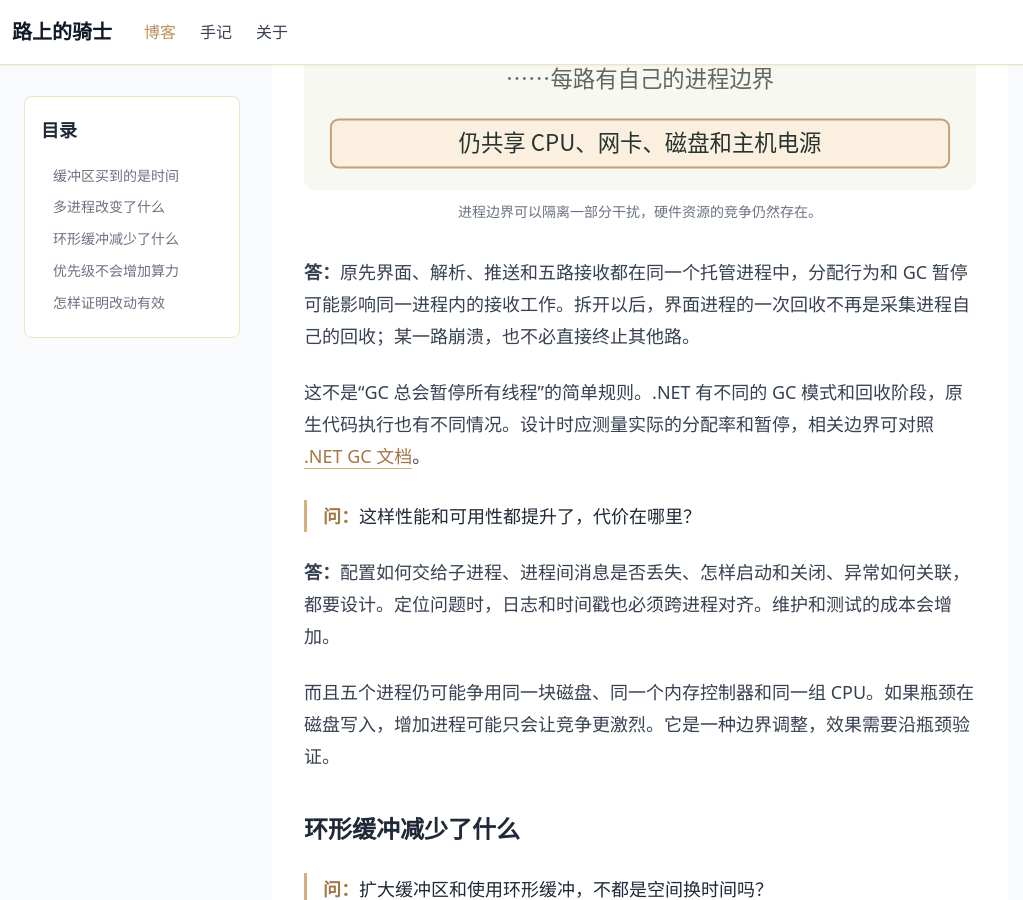
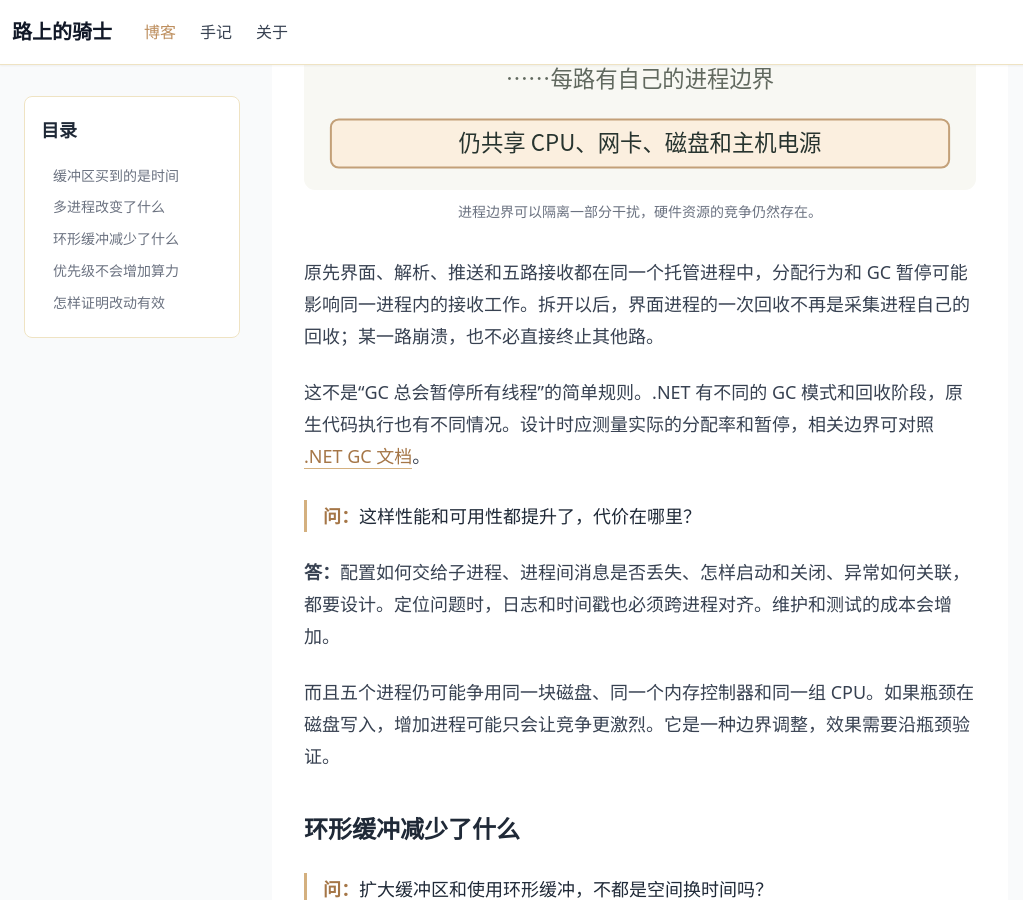
Before and after one commit to luli100/luli100.github.io, a Jekyll site: the page built from _posts/2026-10-03-architecture-dialogue-02-performance.html, in a window 1280 px wide and 900 px high, scrolled down 2622 px. Shown: the whole window, without its empty margins (0-1023 px from the left). Built offline with Jekyll 4.4.1, drawn with Linux system fonts in a browser that asks for light colours.

Commit message:
修正系统架构对话的重复答语标签与系列页措辞
- 第二、三篇图后多余的“答：”标签去掉，段落接续上一段回答
- 系列页“不必做过雷达系统”改为“数据采集系统”，与正文一致

Co-Authored-By: Claude Opus 5.5 <noreply@anthropic.com>

```diff
--- a/_posts/2026-10-03-architecture-dialogue-02-performance.html
+++ b/_posts/2026-10-03-architecture-dialogue-02-performance.html
@@ -43,7 +43,7 @@ toc:
   <a href="/images/posts/system-architecture/02-process-boundaries.svg" target="_blank" rel="noopener"><img src="/images/posts/system-architecture/02-process-boundaries.svg" alt="单进程中的界面、解析和接收共享运行时与地址空间；拆为界面进程和独立采集进程后形成局部故障边界，但所有进程仍共享CPU、网卡和磁盘。" width="600" height="480" loading="lazy"></a>
   <figcaption>进程边界可以隔离一部分干扰，硬件资源的竞争仍然存在。</figcaption>
 </figure>
-<p><strong>答：</strong>原先界面、解析、推送和五路接收都在同一个托管进程中，分配行为和 GC 暂停可能影响同一进程内的接收工作。拆开以后，界面进程的一次回收不再是采集进程自己的回收；某一路崩溃，也不必直接终止其他路。</p>
+<p>原先界面、解析、推送和五路接收都在同一个托管进程中，分配行为和 GC 暂停可能影响同一进程内的接收工作。拆开以后，界面进程的一次回收不再是采集进程自己的回收；某一路崩溃，也不必直接终止其他路。</p>
 <p>这不是“GC 总会暂停所有线程”的简单规则。.NET 有不同的 GC 模式和回收阶段，原生代码执行也有不同情况。设计时应测量实际的分配率和暂停，相关边界可对照 <a href="https://learn.microsoft.com/en-us/dotnet/standard/garbage-collection/workstation-server-gc">.NET GC 文档</a>。</p>
 <p class="dialogue-question"><strong>问：</strong>这样性能和可用性都提升了，代价在哪里？</p>
 <p><strong>答：</strong>配置如何交给子进程、进程间消息是否丢失、怎样启动和关闭、异常如何关联，都要设计。定位问题时，日志和时间戳也必须跨进程对齐。维护和测试的成本会增加。</p>
--- a/_posts/2026-10-04-architecture-dialogue-03-availability.html
+++ b/_posts/2026-10-04-architecture-dialogue-03-availability.html
@@ -58,7 +58,7 @@ toc:
   <a href="/images/posts/system-architecture/03-file-recovery.svg" target="_blank" rel="noopener"><img src="/images/posts/system-architecture/03-file-recovery.svg" alt="文件恢复读取完整记录，识别崩溃留下的不完整尾部，再重新建立有效边界；必须依靠长度、序号、格式版本与校验信息，而不能直接把所有尾部当作合法数据。" width="600" height="400" loading="lazy"></a>
   <figcaption>图中只展示局部写入中断。真实损失范围还受刷新策略、文件系统和设备行为影响。</figcaption>
 </figure>
-<p><strong>答：</strong>还要验证断电、缓冲未刷新、索引损坏等情况。应用调用写入成功，并不总等于数据已经持久到存储介质。不能仅因为“每帧定长”，就声称任何崩溃最多损失一帧。</p>
+<p>还要验证断电、缓冲未刷新、索引损坏等情况。应用调用写入成功，并不总等于数据已经持久到存储介质。不能仅因为“每帧定长”，就声称任何崩溃最多损失一帧。</p>
 <p class="dialogue-question"><strong>问：</strong>那为什么不对所有数据都做事务？</p>
 <p><strong>答：</strong>事务提供的原子性和一致性保障有成本，而且文件追加也不会因为我们使用了这个词就自动具备事务语义。高速原始数据和账户转账，对“只做了一半”的容忍完全不同。</p>
 <p>对采集系统，可以选择记录原始输入，保留足够的自描述信息，在恢复和后处理中识别缺口。对不能部分完成的业务操作，则要使用能兑现原子性、持久性要求的机制。关键是说明允许的损坏范围，并用故障测试验证。</p>
--- a/series/system-architecture.html
+++ b/series/system-architecture.html
@@ -5,7 +5,7 @@ permalink: /series/system-architecture/
 ---
 <p>学架构时，容易记住“缓存、并发、冗余、接口”这些名词，却未必能解释：为什么在这里使用它，用了以后又会失去什么。</p>
 <p>这个系列从学习系统架构设计师知识时的真实追问出发，围绕一个多路数据采集系统展开。每篇保留“提出直觉、追问条件、修正判断”的过程，配上结构图和时间线，让抽象概念能落到具体的设计决定上。</p>
-<p>你不必做过雷达系统。只要写过接收数据、处理任务、存文件的程序，就能沿着对话读下去。文中的负载和验收数字都有明确的讨论条件，不是对设备性能的承诺。</p>
+<p>你不必做过数据采集系统。只要写过接收数据、处理任务、存文件的程序，就能沿着对话读下去。文中的负载和验收数字都有明确的讨论条件，不是对设备性能的承诺。</p>
 
 <h2>按顺序阅读</h2>
 {% assign series_posts = site.posts | where: "series", "system-architecture" | where: "enable", true | sort: "series_order" %}
```
